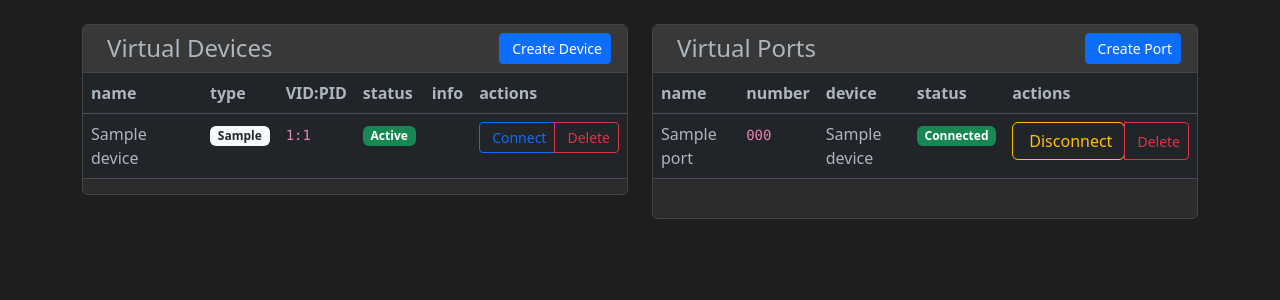
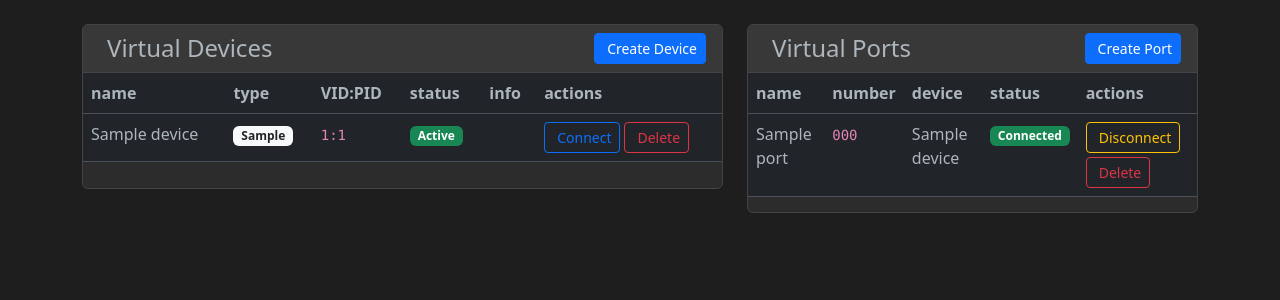
Before and after one commit to maksfaktor/usbip-web, a Flask app: template templates/virtual_devices.html in a window 1280 px wide. Shown: the top 300 px of the page. Run offline with Flask 3, Linux system fonts and the light colour scheme; tables that the repository leaves empty hold one stand-in row (values such as "Sample post"); the template is opened without the code that fills it: values that come from a table or form of the project are taken from there, most other values are stand-ins (such as "Sample title", 1, 10 or a date in 2020).

Commit message:
Improve layout to prevent buttons overlapping on virtual devices page
Adjusts column widths and button styling in virtual_devices.html to enhance UI.

Replit-Commit-Author: Agent
Replit-Commit-Session-Id: 9e34b9be-03c2-4f4c-8408-ad253c365f70
Replit-Commit-Screenshot-Url: https://storage.googleapis.com/screenshot-production-us-central1/3913cd2f-3667-4efe-8dec-14b05e58754b/54cf3737-f2ff-4fa2-941f-4745677dab26.jpg

```diff
--- a/templates/virtual_devices.html
+++ b/templates/virtual_devices.html
@@ -35,7 +35,7 @@
 {% block content %}
 <div class="row">
     <!-- Колонка виртуальных устройств -->
-    <div class="col-lg-6 mb-4">
+    <div class="col-lg-7 mb-4">
         <div class="card h-100">
             <div class="card-header d-flex justify-content-between align-items-center">
                 <h4 class="mb-0"><i class="fas fa-microchip me-2"></i>{{ t('virtual_devices') }}</h4>
@@ -107,20 +107,20 @@
                                     {% endif %}
                                 </td>
                                 <td>
-                                    <div class="btn-group btn-group-sm">
+                                    <div class="d-flex flex-wrap gap-1">
                                         {% if device.device_type == 'storage' %}
-                                            <a href="{{ url_for('storage.manage_storage', device_id=device.id) }}" class="btn btn-outline-info">
+                                            <a href="{{ url_for('storage.manage_storage', device_id=device.id) }}" class="btn btn-sm btn-outline-info">
                                                 <i class="fas fa-hdd me-1"></i>{{ t('files') }}
                                             </a>
                                         {% endif %}
-                                        <button class="btn btn-outline-primary"
+                                        <button class="btn btn-sm btn-outline-primary"
                                                 data-bs-toggle="modal"
                                                 data-bs-target="#connectDeviceModal"
                                                 data-device-id="{{ device.id }}"
                                                 data-device-name="{{ device.name }}">
                                             <i class="fas fa-plug me-1"></i>{{ t('connect') }}
                                         </button>
-                                        <button class="btn btn-outline-danger delete-device-btn"
+                                        <button class="btn btn-sm btn-outline-danger delete-device-btn"
                                                 data-device-id="{{ device.id }}"
                                                 data-device-name="{{ device.name }}">
                                             <i class="fas fa-trash me-1"></i>{{ t('delete') }}
@@ -142,7 +142,7 @@
     </div>
 
     <!-- Колонка виртуальных портов -->
-    <div class="col-lg-6">
+    <div class="col-lg-5">
         <div class="card h-100">
             <div class="card-header d-flex justify-content-between align-items-center">
                 <h4 class="mb-0"><i class="fas fa-plug me-2"></i>{{ t('virtual_ports') }}</h4>
@@ -183,16 +183,16 @@
                                     {% endif %}
                                 </td>
                                 <td>
-                                    <div class="btn-group btn-group-sm">
+                                    <div class="d-flex flex-wrap gap-1">
                                         {% if port.is_connected %}
                                             <form method="POST" action="{{ url_for('disconnect_virtual_device') }}" class="d-inline">
                                                 <input type="hidden" name="port_id" value="{{ port.id }}">
-                                                <button type="submit" class="btn btn-outline-warning">
+                                                <button type="submit" class="btn btn-sm btn-outline-warning">
                                                     <i class="fas fa-unlink me-1"></i>{{ t('disconnect') }}
                                                 </button>
                                             </form>
                                         {% else %}
-                                            <button class="btn btn-outline-primary"
+                                            <button class="btn btn-sm btn-outline-primary"
                                                     data-bs-toggle="modal"
                                                     data-bs-target="#connectDeviceModal"
                                                     data-port-id="{{ port.id }}"
@@ -200,7 +200,7 @@
                                                 <i class="fas fa-link me-1"></i>{{ t('connect') }}
                                             </button>
                                         {% endif %}
-                                        <button class="btn btn-outline-danger delete-port-btn"
+                                        <button class="btn btn-sm btn-outline-danger delete-port-btn"
                                                 data-port-id="{{ port.id }}"
                                                 data-port-name="{{ port.name }}">
                                             <i class="fas fa-trash me-1"></i>{{ t('delete') }}
```
Also changed, not shown: attached_assets/image_1745465128493.png (added).
